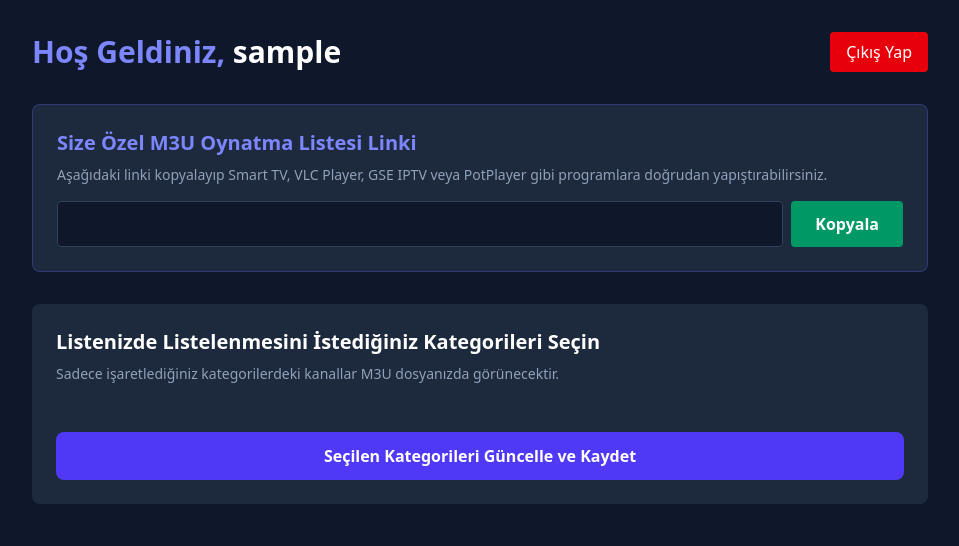
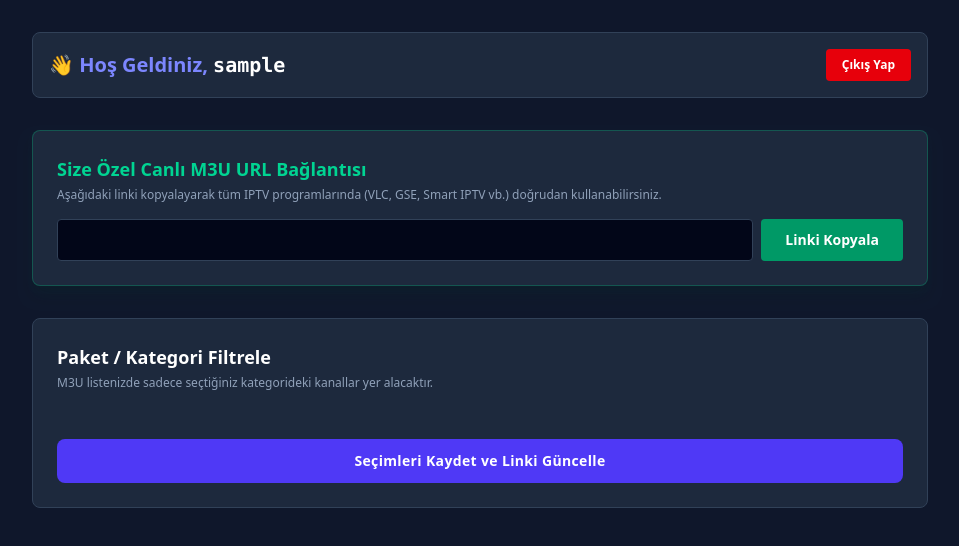
Before and after one commit to kadirsener1/iptv-panel, a website: page public/user.html in a window 1280 px wide. Shown: the whole page, without its empty margins (160-1119 px from the left). Drawn offline with nearby package versions, Linux system fonts and the light colour scheme; no server answers; sample sign-in values are in the browser's storage.

Commit message:
Update user.html

```diff
--- a/public/user.html
+++ b/public/user.html
@@ -2,72 +2,74 @@
 <html lang="tr">
 <head>
     <meta charset="UTF-8">
-    <title>IPTV Kullanıcı Paneli</title>
+    <meta name="viewport" content="width=device-width, initial-scale=1.0">
+    <title>IPTV Üye Paneli</title>
     <script src="https://cdn.jsdelivr.net/npm/@tailwindcss/browser@4"></script>
 </head>
-<body class="bg-slate-900 text-white p-8">
+<body class="bg-slate-900 text-white p-4 sm:p-8">
     <div class="max-w-4xl mx-auto">
-        <div class="flex justify-between items-center mb-8">
-            <h1 class="text-3xl font-bold text-indigo-400">Hoş Geldiniz, <span id="usernameLabel" class="text-white"></span></h1>
-            <button onclick="localStorage.clear(); window.location.href='/login.html'" class="bg-red-600 hover:bg-red-700 px-4 py-2 rounded">Çıkış Yap</button>
+        <div class="flex justify-between items-center mb-8 bg-slate-800 p-4 rounded-lg border border-slate-700">
+            <h1 class="text-xl font-bold text-indigo-400">👋 Hoş Geldiniz, <span id="usernameLabel" class="text-white font-mono"></span></h1>
+            <button onclick="localStorage.clear(); window.location.href='/login.html'" class="bg-red-600 hover:bg-red-700 px-4 py-2 rounded text-xs font-bold cursor-pointer">Çıkış Yap</button>
         </div>
 
         <!-- M3U Link Alanı -->
-        <div class="bg-slate-800 p-6 rounded-lg mb-8 border border-indigo-500/30">
-            <h2 class="text-xl font-bold mb-2 text-indigo-400">Size Özel M3U Oynatma Listesi Linki</h2>
-            <p class="text-sm text-slate-400 mb-4">Aşağıdaki linki kopyalayıp Smart TV, VLC Player, GSE IPTV veya PotPlayer gibi programlara doğrudan yapıştırabilirsiniz.</p>
-            <div class="flex gap-2">
-                <input type="text" id="m3uUrlInput" readonly class="w-full p-3 bg-slate-900 rounded border border-slate-700 text-emerald-400 font-mono text-sm focus:outline-none">
-                <button onclick="navigator.clipboard.writeText(document.getElementById('m3uUrlInput').value); alert('Link Kopyalandı!')" class="bg-emerald-600 hover:bg-emerald-700 px-6 rounded font-semibold">Kopyala</button>
+        <div class="bg-slate-800 p-6 rounded-lg mb-8 border border-emerald-500/30 shadow-lg shadow-emerald-950/20">
+            <h2 class="text-lg font-bold mb-1 text-emerald-400">Size Özel Canlı M3U URL Bağlantısı</h2>
+            <p class="text-xs text-slate-400 mb-4">Aşağıdaki linki kopyalayarak tüm IPTV programlarında (VLC, GSE, Smart IPTV vb.) doğrudan kullanabilirsiniz.</p>
+            <div class="flex flex-col sm:flex-row gap-2">
+                <input type="text" id="m3uUrlInput" readonly class="w-full p-3 bg-slate-950 rounded border border-slate-700 text-emerald-400 font-mono text-xs focus:outline-none">
+                <button onclick="navigator.clipboard.writeText(document.getElementById('m3uUrlInput').value); alert('IPTV Oynatma linkiniz panoya kopyalandı!')" class="bg-emerald-600 hover:bg-emerald-700 px-6 py-2 sm:py-0 rounded font-semibold text-sm transition shrink-0 cursor-pointer">Linki Kopyala</button>
             </div>
         </div>
 
         <!-- Kategori Seçim Listesi -->
-        <div class="bg-slate-800 p-6 rounded-lg">
-            <h2 class="text-xl font-bold mb-2">Listenizde Listelenmesini İstediğiniz Kategorileri Seçin</h2>
-            <p class="text-sm text-slate-400 mb-6">Sadece işaretlediğiniz kategorilerdeki kanallar M3U dosyanızda görünecektir.</p>
+        <div class="bg-slate-800 p-6 rounded-lg border border-slate-700">
+            <h2 class="text-lg font-bold mb-1 text-white">Paket / Kategori Filtrele</h2>
+            <p class="text-xs text-slate-400 mb-6">M3U listenizde sadece seçtiğiniz kategorideki kanallar yer alacaktır.</p>
 
-            <div id="categoriesContainer" class="grid grid-cols-2 sm:grid-cols-3 gap-4 mb-6">
-                <!-- Dinamik Kategoriler Buraya Gelecek -->
+            <div id="categoriesContainer" class="grid grid-cols-1 sm:grid-cols-3 gap-3 mb-6">
+                <!-- Kategoriler API üzerinden buraya listelenecek -->
             </div>
 
-            <button onclick="saveUserCategories()" class="bg-indigo-600 hover:bg-indigo-700 px-6 py-3 rounded-lg font-bold w-full transition">Seçilen Kategorileri Güncelle ve Kaydet</button>
+            <button onclick="saveUserCategories()" class="bg-indigo-600 hover:bg-indigo-700 px-6 py-3 rounded-lg font-bold w-full transition tracking-wide text-sm cursor-pointer">Seçimleri Kaydet ve Linki Güncelle</button>
         </div>
     </div>
 
     <script>
         const token = localStorage.getItem('token');
         const username = localStorage.getItem('username');
-        if(!token) window.location.href = '/login.html';
+        if(!token || token === 'admin-master-token') window.location.href = '/login.html';
         document.getElementById('usernameLabel').innerText = username;
 
         async function initUserPanel() {
-            // 1. Tüm kanallardan benzersiz kategorileri çek
+            // 1. Havuzdaki tüm kategorileri topla
             const chRes = await fetch('/api/admin/channels');
             const channels = await chRes.json();
             const allCategories = [...new Set(channels.map(c => c.category))];
 
-            // 2. Kullanıcı verilerini çek (Önceki seçtikleri)
+            // 2. Kullanıcının mevcut izin verilen kategorilerini al
             const userRes = await fetch(`/api/user/info?token=${token}`);
+            if(!userRes.ok) { window.location.href = '/login.html'; return; }
             const userData = await userRes.json();
 
             document.getElementById('m3uUrlInput').value = userData.playlistUrl;
 
-            // 3. Kategorileri Arayüze Bas
+            // 3. Ekrana Bas
             const container = document.getElementById('categoriesContainer');
             container.innerHTML = '';
 
             if(allCategories.length === 0) {
-                container.innerHTML = '<p class="text-slate-500 col-span-3">Henüz sistemde kategori bulunmuyor. Adminin kanal yüklemesi gerekir.</p>';
+                container.innerHTML = '<p class="text-slate-500 col-span-3 text-sm text-center py-4">Sistemde henüz aktif kategori veya kanal bulunmuyor.</p>';
                 return;
             }
 
             allCategories.forEach(cat => {
                 const isChecked = userData.allowedCategories.includes(cat) ? 'checked' : '';
                 container.innerHTML += `
-                    <label class="flex items-center space-x-3 bg-slate-700/50 p-3 rounded-lg cursor-pointer hover:bg-slate-700 transition">
-                        <input type="checkbox" value="${cat}" ${isChecked} class="w-5 h-5 accent-indigo-500 rounded">
-                        <span class="text-sm font-medium">${cat}</span>
+                    <label class="flex items-center space-x-3 bg-slate-700/40 p-3 rounded-lg cursor-pointer hover:bg-slate-700/80 transition border border-slate-700/60 select-none">
+                        <input type="checkbox" value="${cat}" ${isChecked} class="w-4 h-4 accent-indigo-500 rounded">
+                        <span class="text-xs font-semibold text-slate-200">${cat}</span>
                     </label>
                 `;
             });
@@ -84,7 +86,7 @@
             });
             const data = await res.json();
             if(data.success) {
-                alert('Oynatma listeniz başarıyla güncellendi!');
+                alert('Listeniz güncellendi! IPTV programınızdan yenileyebilirsiniz.');
                 initUserPanel();
             }
         }
```
